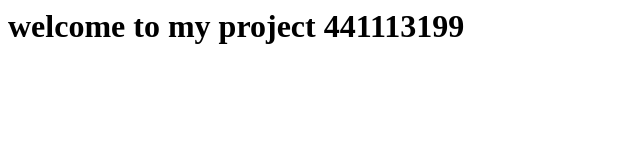
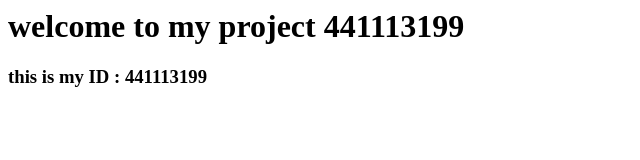
Before and after one commit to If9l/my-project-441113199, a plain HTML site: page index.html in a window 1280 px wide. Shown: the whole page, without its empty margins (0-640 px from the left). Drawn offline with Linux system fonts and the light colour scheme.

Commit message:
C2 : Added my ID to index.html

```diff
--- a/index.html
+++ b/index.html
@@ -5,6 +5,7 @@
     </head>
     <body>
         <h1> welcome to my project 441113199 </h1>
+        <h3> this is my ID : 441113199</h3>
 
     </body>
 </html>
```
